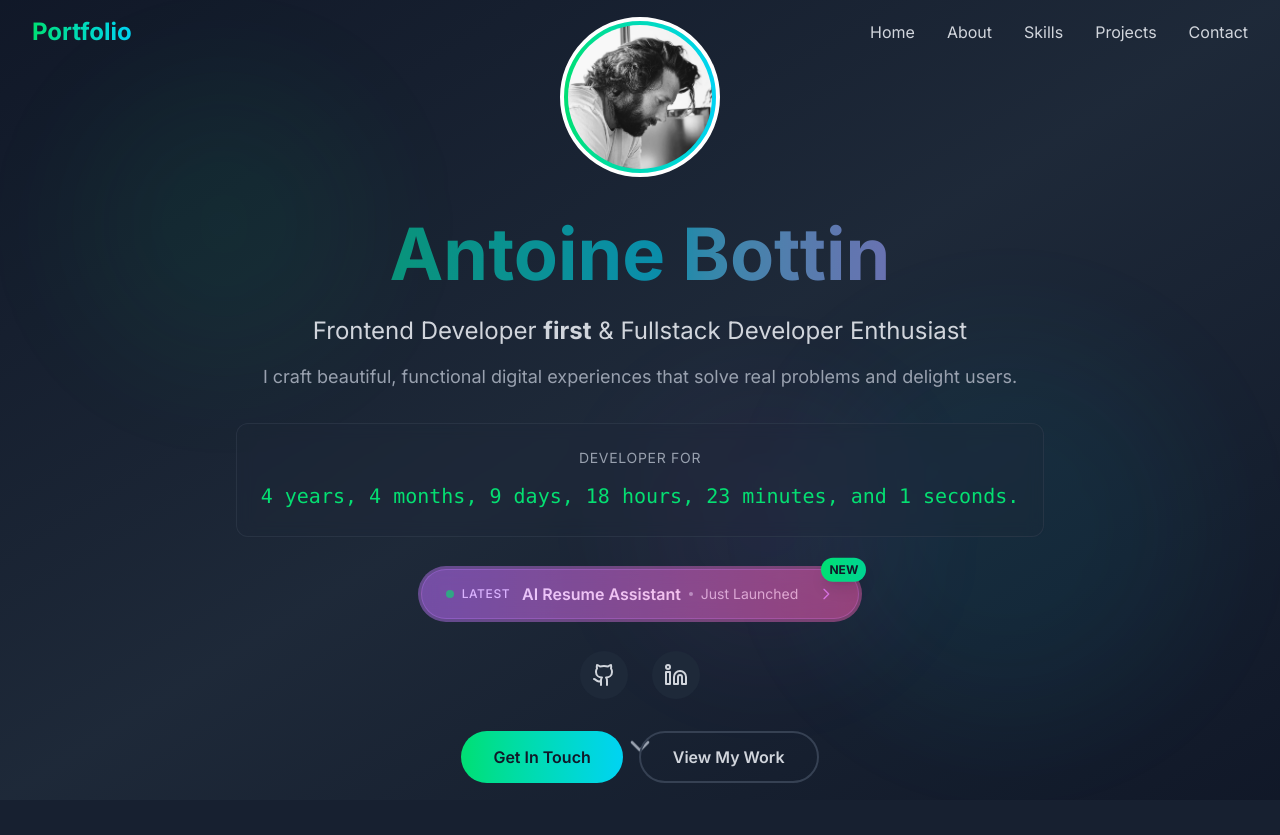
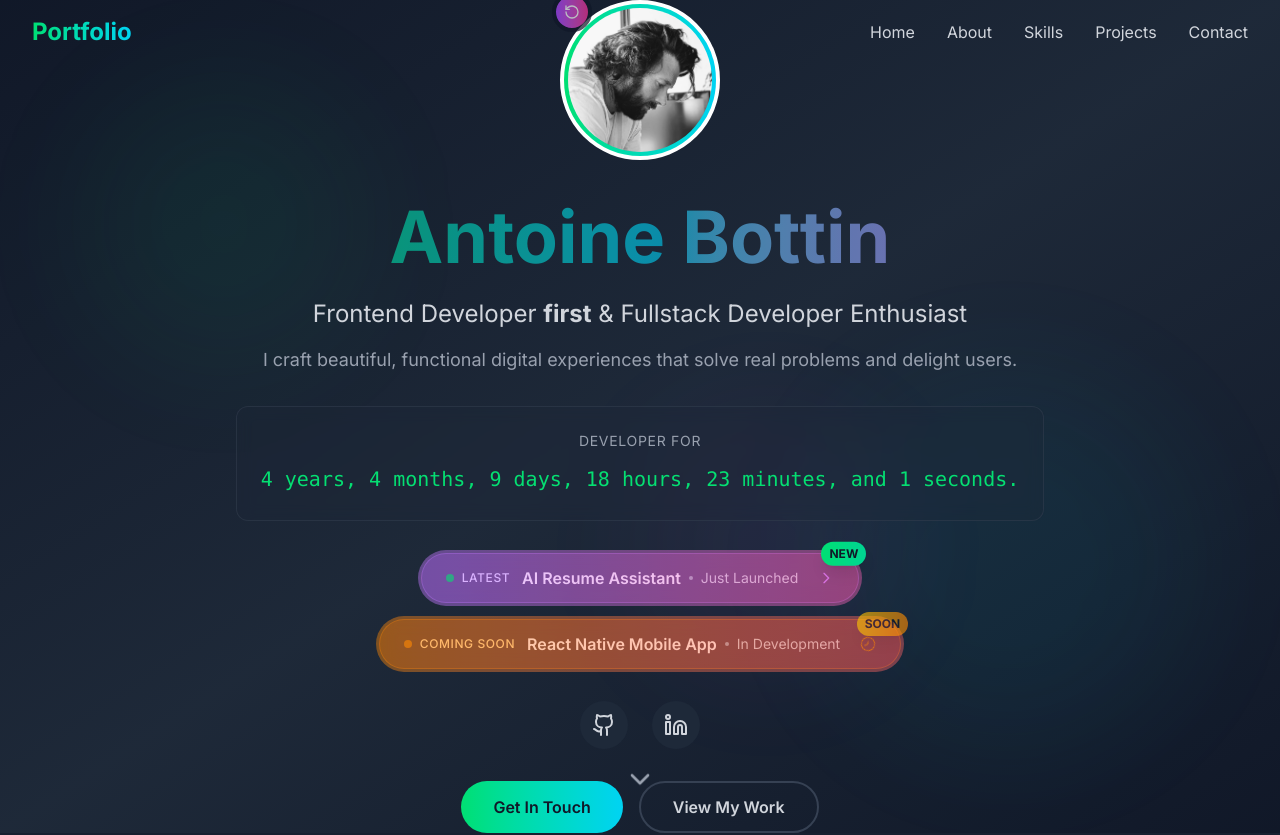
Before and after one commit to Antoine-Bottin/ab_portfolio-2, a Next.js app: page / in a window 1280 px wide. Shown: the top 835 px of the page. Built offline with nearby package versions, Linux system fonts and the light colour scheme.

Commit message:
feat(hero section): added one more badge and switch picture button

```diff
--- a/src/app/components/Hero.tsx
+++ b/src/app/components/Hero.tsx
@@ -1,12 +1,29 @@
 'use client'
 
 import React from 'react';
-import { ChevronDown, Github, Linkedin, } from 'lucide-react';
+import { ChevronDown, Github, Linkedin,RotateCcw } from 'lucide-react';
 import Image from 'next/image';
 import useExperienceCounter from '../hooks/useDeveloperPeriod';
 
 const Hero = () => {
   const timeElapsed = useExperienceCounter();
+
+    const profilePictures = [
+    "/assets/pictures/photo_cv.jpg",
+    "/assets/pictures/photo_cv2.jpg",
+
+  ];
+
+  const [currentPictureIndex, setCurrentPictureIndex] = React.useState(0);
+  const [isRotating, setIsRotating] = React.useState(false);
+
+  const switchPicture = () => {
+    setIsRotating(true);
+    setTimeout(() => {
+      setCurrentPictureIndex((prev) => (prev + 1) % profilePictures.length);
+      setIsRotating(false);
+    }, 150);
+  };
 
   const scrollToAbout = () => {
     const element = document.querySelector('#about');
@@ -25,21 +42,35 @@ const Hero = () => {
 
       <div className="relative z-10 text-center px-4 sm:px-6 lg:px-8">
         <div className="space-y-8">
-          {/* Profile Picture */}
+         {/* Profile Picture */}
           <div className="flex justify-center mb-8">
-            <div className="relative">
+            <div className="relative group">
               <div className="w-32 h-32 md:w-40 md:h-40 rounded-full overflow-hidden border-4 border-gradient-to-r from-green-400 to-cyan-400 p-1 bg-gradient-to-r">
-                <div className="w-full h-full rounded-full overflow-hidden bg-gray-800">
+                <div className={`w-full h-full rounded-full overflow-hidden bg-gray-800 transition-transform duration-300 ${isRotating ? 'scale-95 rotate-12' : 'scale-100 rotate-0'}`}>
                   <Image
-                    src="/assets/pictures/photo_cv.jpg"
-                    alt="Antoine Bottin picture"
+                    src={profilePictures[currentPictureIndex]}
+                    alt="Alex Developer Profile"
                     width={160}
                     height={160}
-                    className="w-full h-full object-cover"
+                    className={`w-full h-full object-cover transition-all duration-300 ${isRotating ? 'blur-sm' : 'blur-0'}`}
                   />
                 </div>
               </div>
 
+              {/* Picture Switch Button */}
+              <button
+                onClick={switchPicture}
+                className="absolute -top-2 -left-2 w-10 h-10 bg-gradient-to-r from-purple-500 to-pink-500 rounded-full border-4 border-gray-900 flex items-center justify-center hover:scale-110 transition-all duration-300 group-hover:opacity-100 opacity-70 hover:shadow-lg hover:shadow-purple-400/50 hover:cursor-pointer"
+                title="Switch profile picture"
+              >
+                <RotateCcw className={`w-4 h-4 text-white transition-transform duration-300 ${isRotating ? 'rotate-180' : 'rotate-0'}`} />
+              </button>
+
+              {/* Tooltip */}
+              <div className="absolute -top-16 left-1/2 transform -translate-x-1/2 bg-gray-800 text-white text-xs px-3 py-2 rounded-lg opacity-0 group-hover:opacity-100 transition-opacity duration-300 whitespace-nowrap border border-gray-700 shadow-lg">
+                Don't like this picture? Click to switch!
+                <div className="absolute top-full left-1/2 transform -translate-x-1/2 w-0 h-0 border-l-4 border-r-4 border-t-4 border-transparent border-t-gray-800"></div>
+              </div>
             </div>
           </div>
 
@@ -92,8 +123,40 @@ const Hero = () => {
                     <path strokeLinecap="round" strokeLinejoin="round" strokeWidth={2} d="M9 5l7 7-7 7" />
                   </svg>
                 </div>
+
               </a>
             </div>
+             {/* Coming Soon Badge */}
+              <div className="group relative inline-flex items-center gap-2 sm:gap-3 px-4 sm:px-6 py-2 sm:py-3 bg-gradient-to-r from-orange-500/20 to-red-500/20 backdrop-blur-sm border border-orange-400/30 rounded-full hover:border-orange-400/60 transition-all duration-300 hover:shadow-lg hover:shadow-orange-400/25 hover:scale-105 max-w-full cursor-default">
+                {/* Animated pulse ring */}
+                <div className="absolute -inset-1 bg-gradient-to-r from-orange-400 to-red-400 rounded-full opacity-20 group-hover:opacity-40 animate-pulse"></div>
+
+                {/* COMING SOON badge indicator */}
+                <div className="absolute -top-2 -right-2 bg-gradient-to-r from-yellow-400 to-orange-400 text-gray-900 text-xs font-bold px-2 py-1 rounded-full animate-pulse shadow-lg z-10">
+                  SOON
+                </div>
+
+                {/* Status indicator */}
+                <div className="relative flex items-center flex-shrink-0">
+                  <div className="w-2 h-2 bg-orange-400 rounded-full animate-pulse mr-1 sm:mr-2"></div>
+                  <span className="text-xs font-medium text-orange-300 uppercase tracking-wider">Coming Soon</span>
+                </div>
+
+                {/* Project info */}
+                <div className="flex items-center gap-1 sm:gap-2 min-w-0">
+                  <span className="text-white font-semibold text-sm sm:text-base truncate">React Native Mobile App</span>
+                  <div className="w-1 h-1 bg-gray-400 rounded-full flex-shrink-0 hidden sm:block"></div>
+                  <span className="text-gray-300 text-xs sm:text-sm hidden sm:inline">In Development</span>
+                </div>
+
+                {/* Clock icon instead of arrow */}
+                <div className="ml-1 sm:ml-2 flex-shrink-0">
+                  <svg className="w-3 h-3 sm:w-4 sm:h-4 text-orange-400 animate-spin" fill="none" stroke="currentColor" viewBox="0 0 24 24">
+                    <circle cx="12" cy="12" r="10"></circle>
+                    <polyline points="12,6 12,12 16,14"></polyline>
+                  </svg>
+                </div>
+              </div>
           </div>
 
           <div className="flex justify-center space-x-6">
```
Also changed, not shown: public/assets/pictures/photo_cv2.jpg (renamed from public/assets/pictures/Photo_CV2.jpg).
